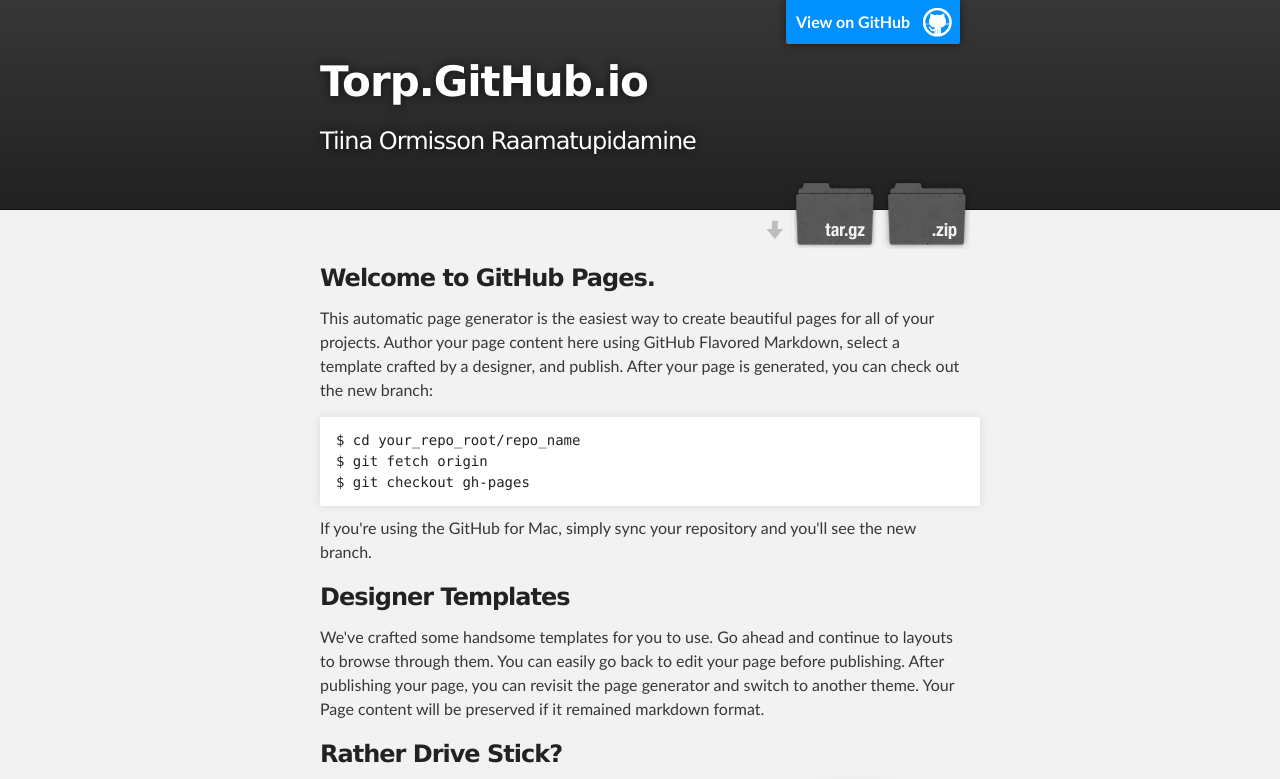
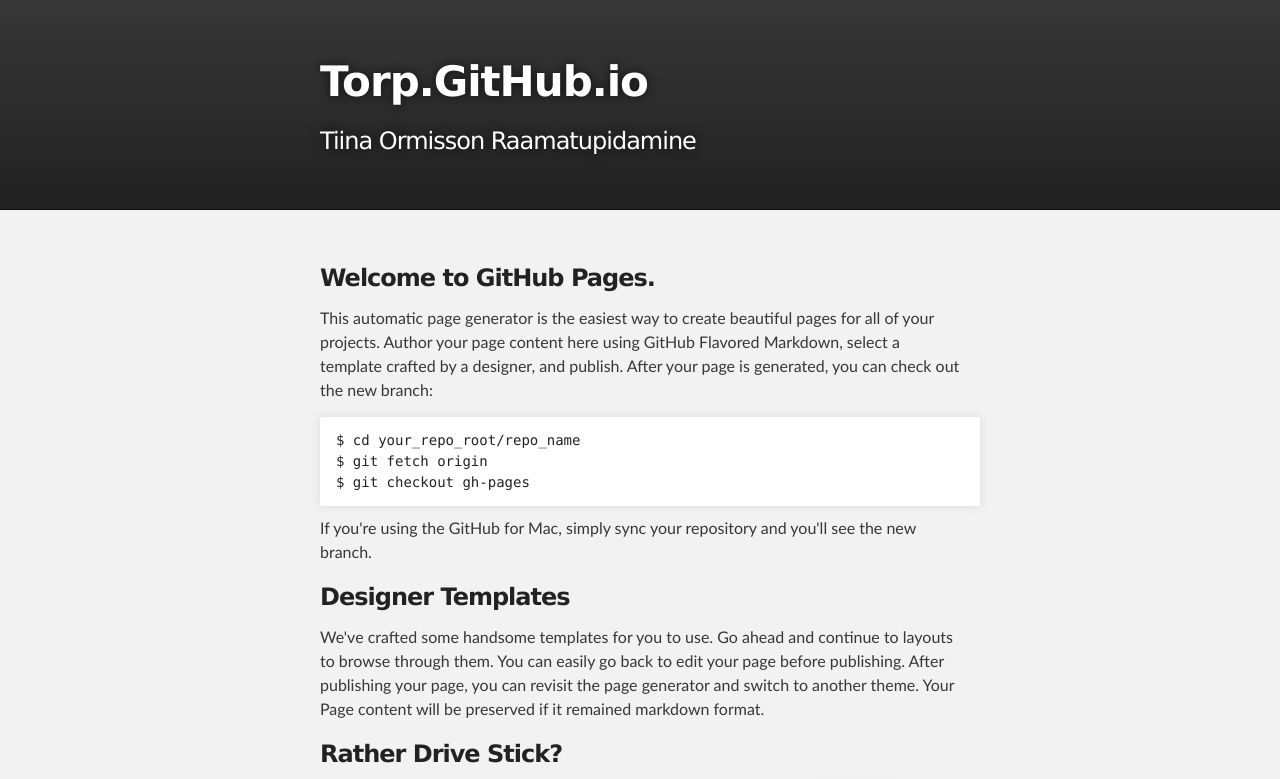
Before and after one commit to TonisOrmisson/torp.github.io, a plain HTML site: page index.html in a window 1280 px wide. Shown: the top 779 px of the page. Drawn offline with Linux system fonts and the light colour scheme.

Commit message:
Update index.html
#1 HEAD - changed title
#2 HEAD/HEADER? - removed banner that directs to GitHub repository
#3 HEADER - removed download zip/tartemplate options

```diff
--- a/index.html
+++ b/index.html
@@ -4,11 +4,11 @@
   <head>
     <meta charset='utf-8'>
     <meta http-equiv="X-UA-Compatible" content="chrome=1">
-    <meta name="description" content="Torp.GitHub.io : Tiina Ormisson Raamatupidamine">
+    <meta name="description" content="TORP : Tiina Ormisson Raamatupidamine">
 
     <link rel="stylesheet" type="text/css" media="screen" href="stylesheets/stylesheet.css">
 
-    <title>Torp.GitHub.io</title>
+    <title>TORP</title>
   </head>
 
   <body>
@@ -16,15 +16,10 @@
     <!-- HEADER -->
     <div id="header_wrap" class="outer">
         <header class="inner">
-          <a id="forkme_banner" href="https://github.com/P6rguVyrst/torp.github.io">View on GitHub</a>
 
           <h1 id="project_title">Torp.GitHub.io</h1>
           <h2 id="project_tagline">Tiina Ormisson Raamatupidamine</h2>
 
-            <section id="downloads">
-              <a class="zip_download_link" href="https://github.com/P6rguVyrst/torp.github.io/zipball/master">Download this project as a .zip file</a>
-              <a class="tar_download_link" href="https://github.com/P6rguVyrst/torp.github.io/tarball/master">Download this project as a tar.gz file</a>
-            </section>
         </header>
     </div>
 
```
